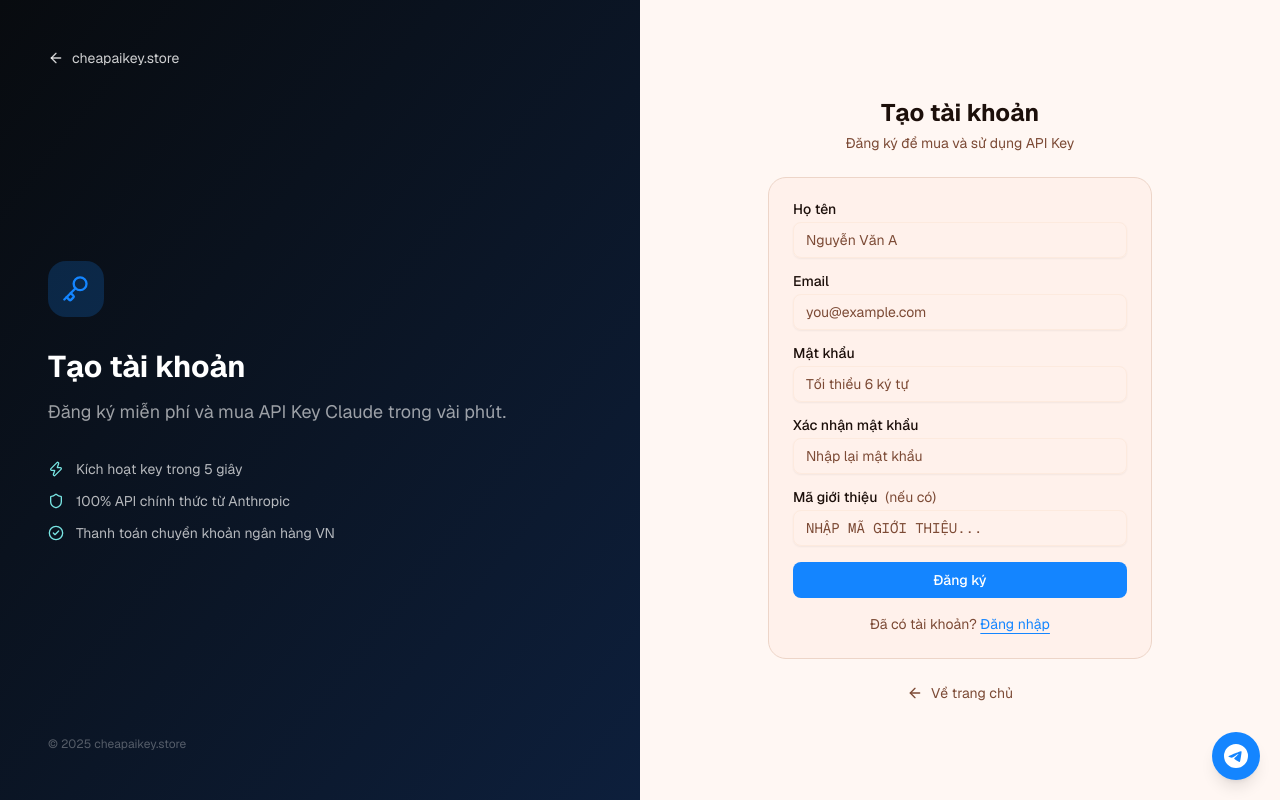
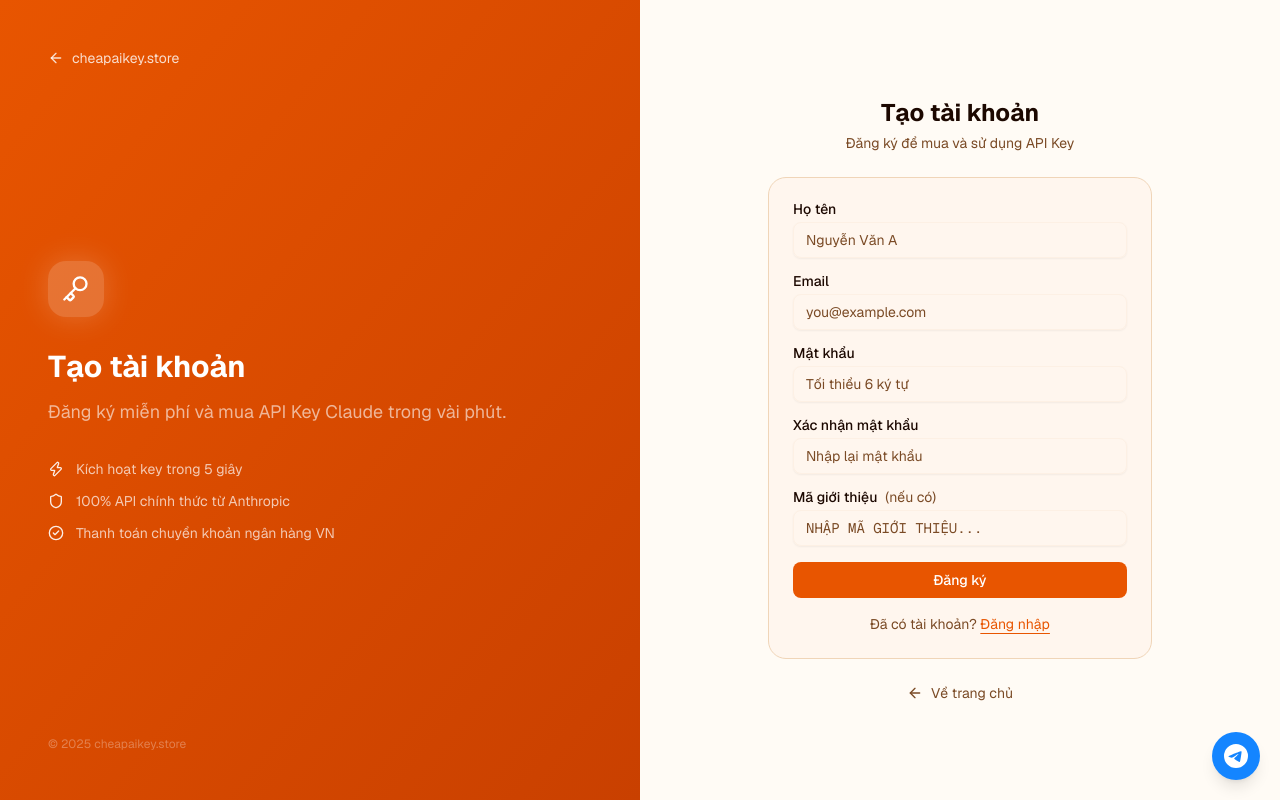
Before and after one commit to tonamson/ai-key, a Next.js app in the folder frontend/: page /register in a window 1280 px wide. Built offline with nearby package versions, Linux system fonts and the light colour scheme; no server answers.

Commit message:
feat(ui): update gradient backgrounds and text colors for login and register pages

```diff
--- a/frontend/app/(app)/dashboard/page.tsx
+++ b/frontend/app/(app)/dashboard/page.tsx
@@ -177,20 +177,20 @@ export default function DashboardPage() {
           {adminStats?.pendingOrders > 0 && (
             <Link href="/admin/orders"
               className="flex items-center gap-3 rounded-xl border border-amber-200 bg-amber-50 dark:bg-amber-950/30 dark:border-amber-800 px-4 py-3 hover:opacity-90 transition-opacity">
-              <AlertTriangle className="size-4 text-amber-600 shrink-0" />
+              <AlertTriangle className="size-4 text-amber-600 dark:text-amber-400 shrink-0" />
               <span className="text-sm text-amber-800 dark:text-amber-300 flex-1">
                 <strong>{adminStats.pendingOrders} đơn hàng</strong> đang chờ xác nhận
               </span>
-              <ChevronRight className="size-4 text-amber-600 shrink-0" />
+              <ChevronRight className="size-4 text-amber-600 dark:text-amber-400 shrink-0" />
             </Link>
           )}
 
           <div className="grid grid-cols-2 lg:grid-cols-4 gap-3">
             {adminStats ? [
-              { label: 'Người dùng', value: fmtN(adminStats.totalUsers), icon: Users, sub: 'Tổng tài khoản', c: 'text-blue-600 bg-blue-50 dark:bg-blue-950/50' },
-              { label: 'Doanh thu', value: fmtVND(adminStats.totalRevenue), icon: TrendingUp, sub: `${adminStats.paidOrders} đơn thành công`, c: 'text-emerald-600 bg-emerald-50 dark:bg-emerald-950/50' },
-              { label: 'Đơn hàng', value: fmtN(adminStats.totalOrders), icon: ShoppingCart, sub: `${adminStats.pendingOrders} chờ xác nhận`, c: adminStats.pendingOrders > 0 ? 'text-amber-600 bg-amber-50 dark:bg-amber-950/50' : 'text-violet-600 bg-violet-50 dark:bg-violet-950/50' },
-              { label: 'Key active', value: fmtN(adminStats.activeSubs), icon: Key, sub: 'Subscription đang dùng', c: 'text-rose-600 bg-rose-50 dark:bg-rose-950/50' },
+              { label: 'Người dùng', value: fmtN(adminStats.totalUsers), icon: Users, sub: 'Tổng tài khoản', c: 'text-blue-600 dark:text-blue-400 bg-blue-50 dark:bg-blue-950/50' },
+              { label: 'Doanh thu', value: fmtVND(adminStats.totalRevenue), icon: TrendingUp, sub: `${adminStats.paidOrders} đơn thành công`, c: 'text-emerald-600 dark:text-emerald-400 bg-emerald-50 dark:bg-emerald-950/50' },
+              { label: 'Đơn hàng', value: fmtN(adminStats.totalOrders), icon: ShoppingCart, sub: `${adminStats.pendingOrders} chờ xác nhận`, c: adminStats.pendingOrders > 0 ? 'text-amber-600 dark:text-amber-400 bg-amber-50 dark:bg-amber-950/50' : 'text-violet-600 dark:text-violet-400 bg-violet-50 dark:bg-violet-950/50' },
+              { label: 'Key active', value: fmtN(adminStats.activeSubs), icon: Key, sub: 'Subscription đang dùng', c: 'text-rose-600 dark:text-rose-400 bg-rose-50 dark:bg-rose-950/50' },
             ].map(({ label, value, icon: Icon, sub, c }) => (
               <div key={label} className="rounded-2xl border bg-card p-4 flex items-start gap-3">
                 <div className={`size-9 rounded-xl flex items-center justify-center shrink-0 ${c}`}>
@@ -242,7 +242,7 @@ export default function DashboardPage() {
                 )}
                 {adminStats?.recentOrders.map((o: any) => (
                   <div key={o.id} className="flex items-center gap-3 px-5 py-3">
-                    <div className={`size-8 rounded-full flex items-center justify-center shrink-0 text-xs font-bold ${o.status === 'paid' ? 'bg-emerald-100 text-emerald-600' : o.status === 'pending' ? 'bg-amber-100 text-amber-600' : 'bg-muted text-muted-foreground'}`}>
+                    <div className={`size-8 rounded-full flex items-center justify-center shrink-0 text-xs font-bold ${o.status === 'paid' ? 'bg-emerald-100 dark:bg-emerald-950/50 text-emerald-600 dark:text-emerald-400' : o.status === 'pending' ? 'bg-amber-100 dark:bg-amber-950/50 text-amber-600 dark:text-amber-400' : 'bg-muted text-muted-foreground'}`}>
                       {o.status === 'paid' ? <CheckCircle2 className="size-4" /> : o.status === 'pending' ? <Clock className="size-4" /> : <AlertTriangle className="size-4" />}
                     </div>
                     <div className="flex-1 min-w-0">
@@ -400,7 +400,7 @@ export default function DashboardPage() {
           </div>
           <div className="text-right shrink-0 space-y-2">
             <p className="text-xs text-muted-foreground">Hoa hồng nhận được</p>
-            <p className="text-xl font-bold text-emerald-600">+{fmtVND(referral.totalEarned)}</p>
+            <p className="text-xl font-bold text-emerald-600 dark:text-emerald-400">+{fmtVND(referral.totalEarned)}</p>
             <button
               onClick={() => { navigator.clipboard.writeText(referral.code); setCopiedRef(true); setTimeout(() => setCopiedRef(false), 2000); }}
               className="flex items-center gap-1.5 text-xs text-primary hover:underline ml-auto">
--- a/frontend/app/globals.css
+++ b/frontend/app/globals.css
@@ -45,78 +45,78 @@
   --radius-4xl: calc(var(--radius) * 2.6);
 }
 
-/* Light palette — soft peach */
+/* Light palette — Warm Ivory + Burnt Orange */
 :root {
-  --background: #FFF7F3;
-  --foreground: #1C0F0A;
-  --card: #FFF1EB;
-  --card-foreground: #1C0F0A;
-  --popover: #FFF7F3;
-  --popover-foreground: #1C0F0A;
-  --primary: #1485FF;
+  --background: #FFFBF5;
+  --foreground: #1C0800;
+  --card: #FFF6EE;
+  --card-foreground: #1C0800;
+  --popover: #FFFBF5;
+  --popover-foreground: #1C0800;
+  --primary: #E85500;
   --primary-foreground: #FFFFFF;
-  --secondary: #FDEADE;
-  --secondary-foreground: #1C0F0A;
-  --muted: #FDEADE;
-  --muted-foreground: #7C4A35;
-  --accent: #0EA5E9;
+  --secondary: #FDF0E4;
+  --secondary-foreground: #1C0800;
+  --muted: #FDF0E4;
+  --muted-foreground: #7A4A25;
+  --accent: #FF7A20;
   --accent-foreground: #FFFFFF;
   --destructive: oklch(0.577 0.245 27.325);
-  --border: #EDD5C8;
-  --input: #FDEADE;
-  --ring: #1485FF;
-  --chart-1: #1485FF;
-  --chart-2: #78E4E2;
+  --border: #F0D5B8;
+  --input: #FDF0E4;
+  --ring: #E85500;
+  --chart-1: #E85500;
+  --chart-2: #FF9430;
   --chart-3: #F4D22B;
-  --chart-4: #4DB8FF;
-  --chart-5: #0B6FD4;
+  --chart-4: #FF6B00;
+  --chart-5: #C94000;
   --radius: 0.625rem;
-  --sidebar: #FFF1EB;
-  --sidebar-foreground: #1C0F0A;
-  --sidebar-primary: #1485FF;
+  --sidebar: #FFF6EE;
+  --sidebar-foreground: #1C0800;
+  --sidebar-primary: #E85500;
   --sidebar-primary-foreground: #FFFFFF;
-  --sidebar-accent: #FDEADE;
-  --sidebar-accent-foreground: #1C0F0A;
-  --sidebar-border: #EDD5C8;
-  --sidebar-ring: #1485FF;
+  --sidebar-accent: #FDF0E4;
+  --sidebar-accent-foreground: #1C0800;
+  --sidebar-border: #F0D5B8;
+  --sidebar-ring: #E85500;
 }
 
-/* True Dark + Neon palette */
+/* Dark — Ember Black palette */
 .dark {
-  --background: #080B0F;
-  --foreground: #F9FAFB;
-  --card: #111827;
-  --card-foreground: #F9FAFB;
-  --popover: #111827;
-  --popover-foreground: #F9FAFB;
-  --primary: #1485FF;
+  --background: #0D0800;
+  --foreground: #FFF5E8;
+  --card: #160E01;
+  --card-foreground: #FFF5E8;
+  --popover: #160E01;
+  --popover-foreground: #FFF5E8;
+  --primary: #FF6B00;
   --primary-foreground: #FFFFFF;
-  --secondary: #1F2937;
-  --secondary-foreground: #F9FAFB;
-  --muted: #1F2937;
-  --muted-foreground: #6B7280;
-  --accent: #78E4E2;
-  --accent-foreground: #080B0F;
+  --secondary: #231400;
+  --secondary-foreground: #FFF5E8;
+  --muted: #231400;
+  --muted-foreground: #8A6030;
+  --accent: #FF9430;
+  --accent-foreground: #0D0800;
   --destructive: oklch(0.704 0.191 22.216);
-  --border: #1F2937;
-  --input: #1F2937;
-  --ring: #1485FF;
-  --chart-1: #1485FF;
-  --chart-2: #78E4E2;
+  --border: #2E1A00;
+  --input: #2E1A00;
+  --ring: #FF6B00;
+  --chart-1: #FF6B00;
+  --chart-2: #FF9430;
   --chart-3: #F4D22B;
-  --chart-4: #4DB8FF;
-  --chart-5: #0B6FD4;
+  --chart-4: #FF4D00;
+  --chart-5: #CC4400;
   --radius: 0.625rem;
-  --sidebar: #080B0F;
-  --sidebar-foreground: #F9FAFB;
-  --sidebar-primary: #1485FF;
+  --sidebar: #0D0800;
+  --sidebar-foreground: #FFF5E8;
+  --sidebar-primary: #FF6B00;
   --sidebar-primary-foreground: #FFFFFF;
-  --sidebar-accent: #1F2937;
-  --sidebar-accent-foreground: #F9FAFB;
-  --sidebar-border: #1F2937;
-  --sidebar-ring: #1485FF;
-  --glow-primary: 0 0 20px rgba(20, 133, 255, 0.35);
-  --glow-primary-sm: 0 0 10px rgba(20, 133, 255, 0.25);
+  --sidebar-accent: #231400;
+  --sidebar-accent-foreground: #FFF5E8;
+  --sidebar-border: #2E1A00;
+  --sidebar-ring: #FF6B00;
+  --glow-primary: 0 0 20px rgba(255, 107, 0, 0.4);
+  --glow-primary-sm: 0 0 10px rgba(255, 107, 0, 0.25);
 }
 
 @layer base {
--- a/frontend/app/login/page.tsx
+++ b/frontend/app/login/page.tsx
@@ -15,15 +15,14 @@ import { Key, CheckCircle2, Zap, Shield, ArrowLeft } from "lucide-react";
 function AuthLeft() {
   return (
     <div className="hidden lg:flex flex-col justify-between p-12
-      bg-gradient-to-br from-[#080B0F] to-[#0D1F3C]
-      dark:from-[#080B0F] dark:to-[#0D1F3C]
-      light:bg-[#1485FF]">
+      bg-gradient-to-br from-[#E85500] to-[#C94000]
+      dark:from-[#0D0800] dark:to-[#2E1A00]">
       <Link href="/" className="flex items-center gap-2 text-white/80 hover:text-white transition-colors text-sm">
         <ArrowLeft className="size-4" /> cheapaikey.store
       </Link>
       <div className="space-y-8">
-        <div className="size-14 rounded-2xl bg-[#1485FF]/20 flex items-center justify-center dark:shadow-[0_0_30px_rgba(20,133,255,0.35)]">
-          <Key className="size-7 text-[#1485FF]" />
+        <div className="size-14 rounded-2xl bg-white/20 flex items-center justify-center shadow-[0_0_30px_rgba(255,255,255,0.2)] dark:bg-[#FF6B00]/20 dark:shadow-[0_0_30px_rgba(255,107,0,0.35)]">
+          <Key className="size-7 text-white dark:text-[#FF6B00]" />
         </div>
         <div>
           <h1 className="text-3xl font-bold text-white mb-3">cheapaikey.store</h1>
@@ -36,7 +35,7 @@ function AuthLeft() {
             { icon: CheckCircle2, text: 'Thanh toán chuyển khoản ngân hàng VN' },
           ].map(({ icon: Icon, text }) => (
             <li key={text} className="flex items-center gap-3 text-white/70">
-              <Icon className="size-4 text-[#78E4E2] shrink-0" />
+              <Icon className="size-4 text-white/90 dark:text-[#78E4E2] shrink-0" />
               <span className="text-sm">{text}</span>
             </li>
           ))}
--- a/frontend/app/register/page.tsx
+++ b/frontend/app/register/page.tsx
@@ -15,14 +15,14 @@ import { Key, CheckCircle2, Zap, Shield, ArrowLeft } from "lucide-react";
 function AuthLeft() {
   return (
     <div className="hidden lg:flex flex-col justify-between p-12
-      bg-gradient-to-br from-[#080B0F] to-[#0D1F3C]
-      dark:from-[#080B0F] dark:to-[#0D1F3C]">
+      bg-gradient-to-br from-[#E85500] to-[#C94000]
+      dark:from-[#0D0800] dark:to-[#2E1A00]">
       <Link href="/" className="flex items-center gap-2 text-white/80 hover:text-white transition-colors text-sm">
         <ArrowLeft className="size-4" /> cheapaikey.store
       </Link>
       <div className="space-y-8">
-        <div className="size-14 rounded-2xl bg-[#1485FF]/20 flex items-center justify-center dark:shadow-[0_0_30px_rgba(20,133,255,0.35)]">
-          <Key className="size-7 text-[#1485FF]" />
+        <div className="size-14 rounded-2xl bg-white/20 flex items-center justify-center shadow-[0_0_30px_rgba(255,255,255,0.2)] dark:bg-[#FF6B00]/20 dark:shadow-[0_0_30px_rgba(255,107,0,0.35)]">
+          <Key className="size-7 text-white dark:text-[#FF6B00]" />
         </div>
         <div>
           <h1 className="text-3xl font-bold text-white mb-3">Tạo tài khoản</h1>
@@ -35,7 +35,7 @@ function AuthLeft() {
             { icon: CheckCircle2, text: 'Thanh toán chuyển khoản ngân hàng VN' },
           ].map(({ icon: Icon, text }) => (
             <li key={text} className="flex items-center gap-3 text-white/70">
-              <Icon className="size-4 text-[#78E4E2] shrink-0" />
+              <Icon className="size-4 text-white/90 dark:text-[#78E4E2] shrink-0" />
               <span className="text-sm">{text}</span>
             </li>
           ))}
```
